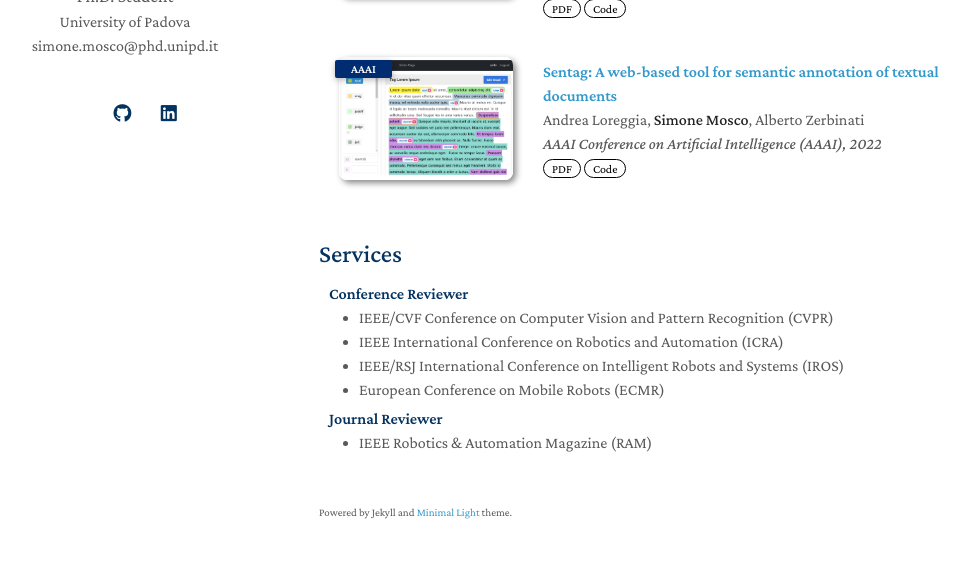
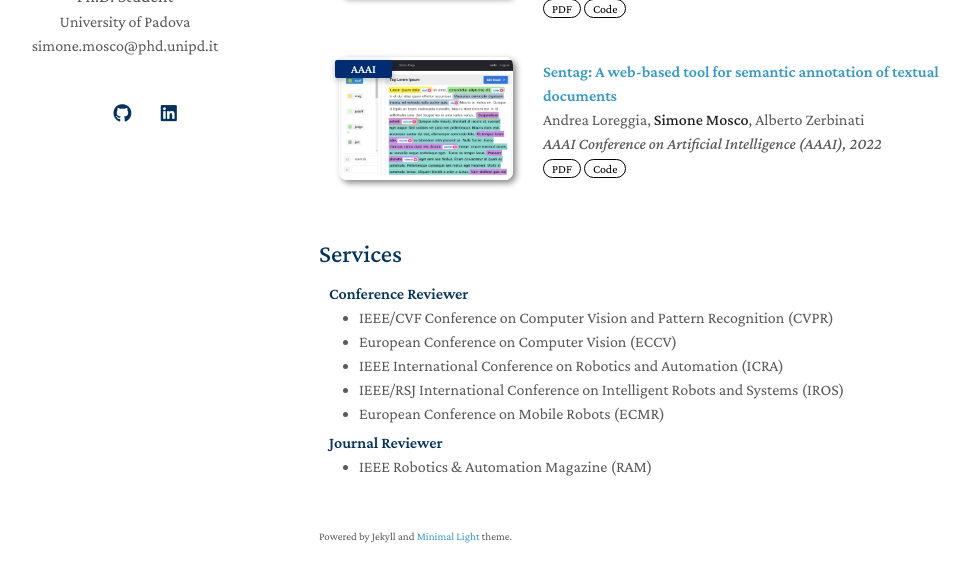
Before and after one commit to SiMoM0/simom0.github.io, a Jekyll site: the page built from index.md, in a window 1280 px wide and 900 px high, scrolled down 1048 px, cut to the strip 283-865 px from the top of the window. Shown: the whole strip, without its empty margins (151-1120 px from the left). Built offline with Jekyll 4.4.1, drawn with Linux system fonts in a browser that asks for light colours; a style sheet for code colours, icons or effects is not loaded; our own code applies the rules of GitHub Pages for plain Markdown files.

Commit message:
update services

```diff
--- a/_includes/services.md
+++ b/_includes/services.md
@@ -5,6 +5,7 @@
 
 <ul style="margin:0 0 5px;">
   <li>IEEE/CVF Conference on Computer Vision and Pattern Recognition (CVPR)</li>
+  <li>European Conference on Computer Vision (ECCV)</li>
   <li>IEEE International Conference on Robotics and Automation (ICRA)</li>
   <li>IEEE/RSJ International Conference on Intelligent Robots and Systems (IROS)</li>
   <li>European Conference on Mobile Robots (ECMR)</li>
```
